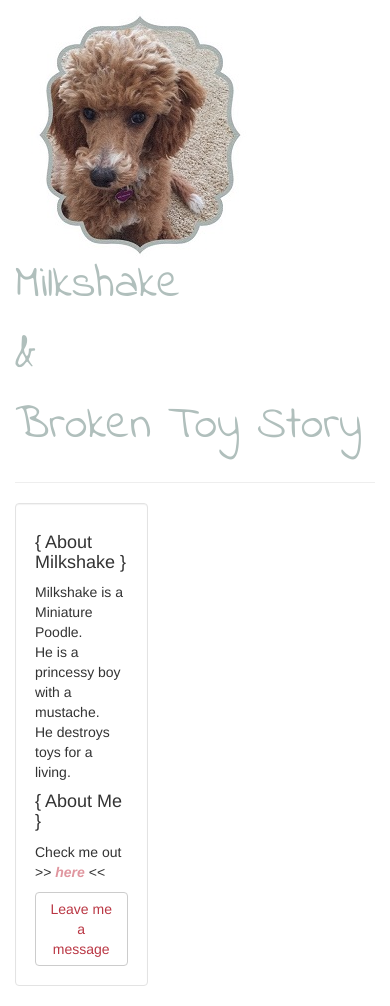
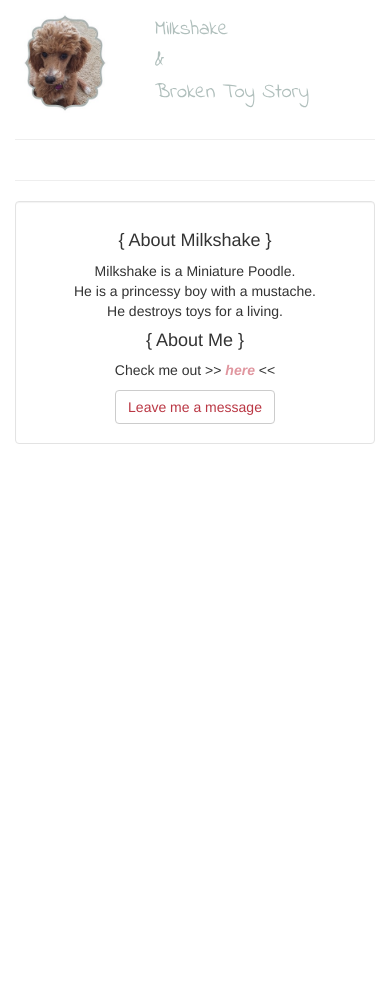
Before and after one commit to superyaooo/brokentoystory, a Flask app: page / in a window 390 px wide. After the commit the page ends 444 px from the top, so only its background shows below. Run offline with Flask 2, Linux system fonts and the light colour scheme; data that the repository does not hold is empty; some libraries are stand-ins or nearby versions.

Commit message:
updated responsive design

```diff
--- a/static/css/custom.css
+++ b/static/css/custom.css
@@ -1,11 +1,5 @@
 .header a {
     text-decoration: none;
-}
-
-.header h1 {
-    color: #b0bfbc;
-    font-family: 'Indie Flower', cursive;
-    font-size: 46px;
 }
 
 .header {
@@ -14,6 +8,7 @@
 
 .well {
     background-color: inherit;
+    text-align: center;
 }
 
 #message-btn {
@@ -32,3 +27,15 @@ article h3 {
 article img {
     margin: 0 auto;
 }
+
+@media screen and (min-width: 1200px) {
+    #header-img {
+        padding-top: 40px;
+    }
+}
+
+@media screen and (max-width: 767px) {
+    #header-img {
+        padding-top: 3px;
+    }
+}
--- a/templates/index.html
+++ b/templates/index.html
@@ -13,8 +13,7 @@
     <link href="{{url_for('static', filename='css/custom.css')}}" rel="stylesheet" type="text/css">
     <!-- favicon -->
     <link rel="shortcut icon" href="{{url_for('static', filename='favicon.ico')}}" type="image/x-icon">
-    <!-- google font -->
-    <link href='http://fonts.googleapis.com/css?family=Indie+Flower' rel='stylesheet' type='text/css'>
+
   </head>
 
 
@@ -24,14 +23,12 @@
     <div class="header">
       <div class="container">
         <div class="row">
-            <div class="col-md-4 pull-left">
-                <a href="{{ url_for('index') }}"><img src="static/img/brokentoyblogheader.JPG"></a>
+            <div class="col-lg-4 col-md-4 col-xs-4 pull-left">
+                <a href="{{ url_for('index') }}"><img src="static/img/brokentoyblogheader.JPG" class="img-responsive" id="header-img"></a>
             </div>
-            <div class="col-md-8 col-sm-6">
+            <div class="col-lg-7 col-md-6 col-sm-7 col-xs-7">
                 <a href="{{ url_for('index') }}">
-                    <h1>Milkshake</h1>
-                    <h1>&</h1>
-                    <h1>Broken Toy Story</h1>
+                    <img src="static/header.svg" class="img-responsive">
                 </a>
             </div>
 
@@ -52,7 +49,7 @@
     <div class="container">
         <div class="row">
             <!-- left side -->
-            <div class="col-md-8 pull-right text-center">
+            <div class="col-md-8 col-sm-8 col-xs-12 pull-right text-center">
                 <!-- blog entry -->
                 <article>
                     {% for post in posts.items|sort(attribute='id', reverse=True) %}
@@ -96,7 +93,7 @@
             </div>
 
             <!-- blog side bar -->
-            <div class="col-md-4 col-sm-5 col-xs-5">
+            <div class="col-md-4 col-sm-4 col-xs-12">
                 <!-- about -->
                 <div class="well">
                     <h4>{ About Milkshake }</h4>
```
Also changed, not shown: static/header.svg (added).
